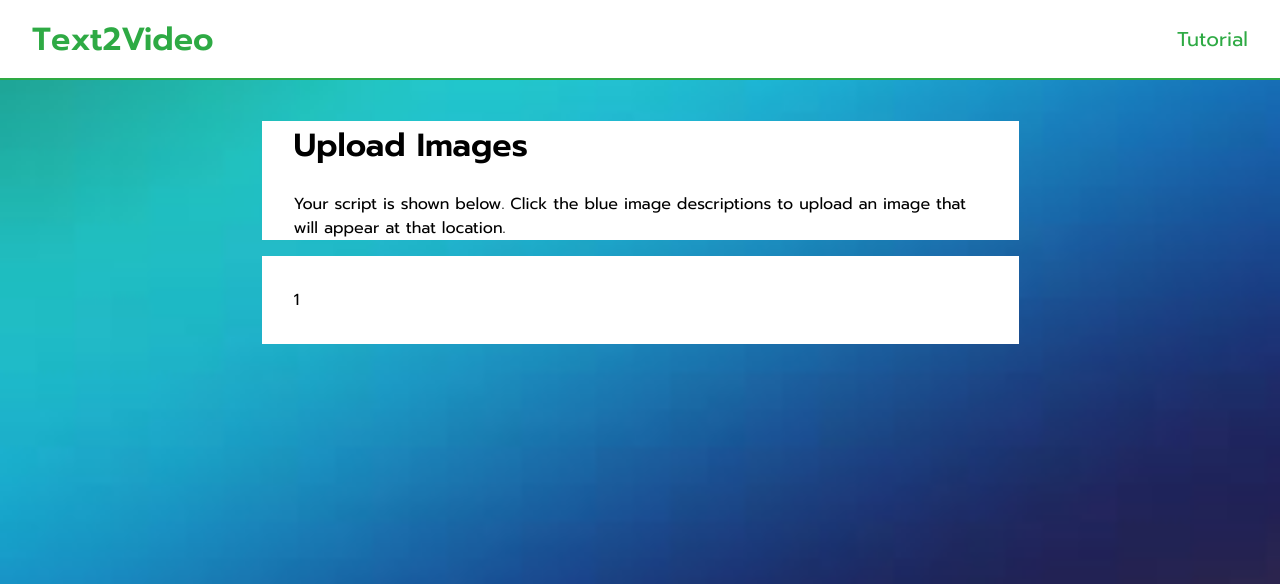
After one commit to joshchen984/WriteMyVideo-Backend, a Flask app: template app/templates/upload-images.html in a window 1280 px wide. The commit adds this page. Shown: the top 584 px of the page. Run offline with Flask 2, Linux system fonts and the light colour scheme; the template is opened without the code that fills it: most values are stand-ins (such as "Sample title", 1, 10 or a date in 2020); some web fonts are replaced.

Commit message:
Create upload image page

```diff
--- a/app/__init__.py
+++ b/app/__init__.py
@@ -1,3 +1,5 @@
 from flask import Flask
+import os
 app = Flask(__name__)
+app.config['SECRET_KEY'] = os.getenv('SECRET_KEY', 'dev')
 from app import views
--- a/app/static/css/styles.css
+++ b/app/static/css/styles.css
@@ -38,6 +38,7 @@
   font-size: 2rem;
   margin: 0;
   color: #2eaa44;
+  text-decoration: none;
 }
 
 html,
@@ -130,3 +131,8 @@ label.logo {
 .flash {
   width: 100%;
 }
+.main-container {
+  max-width: 757px;
+  margin:auto;
+  width:100%;
+}
--- /dev/null
+++ b/app/static/css/upload-images.css
@@ -0,0 +1,14 @@
+.upload-header {
+  background-color: white;
+  padding:0 2rem
+}
+.script {
+  background-color: white;
+  padding:2rem;
+}
+.image-upload-label {
+  color:blue;
+}
+.image-upload-label:hover {
+  text-decoration: underline;
+}
--- a/app/templates/base.html
+++ b/app/templates/base.html
@@ -3,7 +3,6 @@
   <head>
     <meta charset="UTF-8" />
     <meta name="viewport" content="width=device-width, initial-scale=1.0" />
-    <!-- <link rel="stylesheet" href="https://stackpath.bootstrapcdn.com/bootstrap/4.2.1/css/bootstrap.min.css" integrity="sha384-GJzZqFGwb1QTTN6wy59ffF1BuGJpLSa9DkKMp0DgiMDm4iYMj70gZWKYbI706tWS" crossorigin="anonymous"> -->
     <link
       rel="stylesheet"
       href="{{ url_for('static', filename='css/styles.css') }}"
@@ -12,7 +11,12 @@
     {% block head %}{% endblock %}
   </head>
   <body>
-    <nav class="nav">{% block nav %}{%endblock%}</nav>
+    <nav class="nav">
+      <a href="/" class="logo">Text2Video</a>
+      <ul class="menu-items">
+        <li><a href="/tutorial">Tutorial</a></li>
+      </ul>
+    </nav>
     <div class="flash">
       {% with messages = get_flashed_messages(with_categories = true) %} {% if
       messages %} {%for category, message in messages %}
@@ -33,7 +37,7 @@
       {%endfor%} {%endif%} {%endwith%}
     </div>
     <main>
-      <div class="container">{% block main %}{%endblock%}</div>
+      {% block main %}{%endblock%}
     </main>
     {%block scripts%}{%endblock%}
   </body>
--- /dev/null
+++ b/app/templates/tutorial.html
@@ -0,0 +1,5 @@
+{% extends "base.html" %} {% block head %}
+<title>Tutorial | Text2Video</title>
+{%endblock%} {%block main %}
+<div class="main-container">Hello</div>
+{%endblock%}
--- /dev/null
+++ b/app/templates/upload-images.html
@@ -0,0 +1,28 @@
+{% extends "base.html" %} {% block head %}
+<title>Upload Images | Text2Video</title>
+<link
+rel="stylesheet"
+href="{{ url_for('static', filename='css/upload-images.css') }}"
+type="text/css"
+/>
+{%endblock%} {%block main %}
+<div class="main-container">
+  <div class="upload-header">
+    <h1>Upload Images</h1>
+    <p>Your script is shown below. Click the blue image descriptions to upload an image that will appear at that location.</p>
+  </div>
+  <div class="script">
+    <form>
+      {% for word in transcript %}
+        {% if word[1] %}
+          <input type="file" id="word-{{word[2]}}" hidden/>
+          <label for="word-{{word[2]}}" class="image-upload-label">{{word[0]}}</label>
+        {% else %}
+          {{word[0]}}
+        {% endif %}
+      {% endfor %}
+    </form>
+  </div>
+</div>
+
+{%endblock%}
```
Also changed, not shown: app/templates/index.html (+7 -16 lines), app/utils.py (+21 -0 lines), app/views.py (+69 -21 lines).
